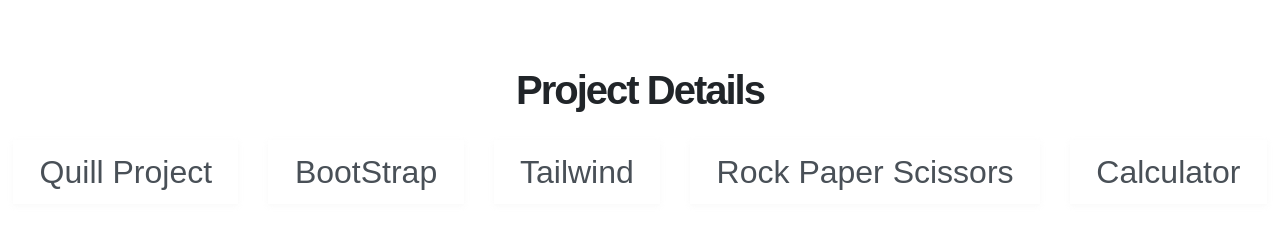
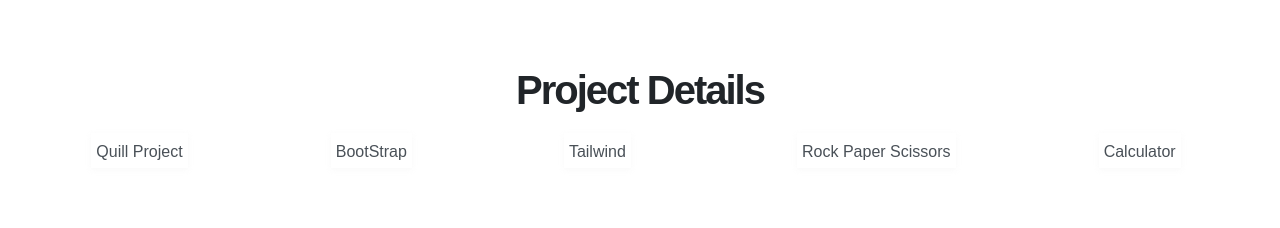
Before and after one commit to prvks09/myprojects, a plain HTML site: page index.html in a window 1280 px wide. Shown: the part 102-330 px from the top of the page. Drawn offline with Linux system fonts and the light colour scheme.

Commit message:
project details changes

```diff
--- a/app.css
+++ b/app.css
@@ -294,8 +294,9 @@ li {
   display: grid;
   grid-template-columns: repeat(auto-fit, minmax(100px, auto));
 
-  gap: 1rem;
+  gap: 5rem;
   text-align: center;
+  justify-content: space-evenly;
 }
 
 .proj-heading {
@@ -310,12 +311,13 @@ li {
 
 .cell {
   /* border: 1px solid #333; */
-  padding: 8px;
+  padding: 0.25rem 0.5rem;
   /* text-align: center; */
   font-size: var(--text-paragraph);
   box-shadow: 0 2px 6px #c3c2c21a;
   transition: 0.5s;
-  margin: 1rem;
+  margin: 0.25rem 0.5rem;
+  width: fit-content;
 }
 
 .cell:hover {
@@ -324,8 +326,8 @@ li {
 }
 
 .cell a {
-  font-size: var(--text-h4);
+  font-size: var(--text-base);
 }
 .cell a:hover {
-  font-size: var(--text-h4);
+  font-weight: bold;
 }
```
